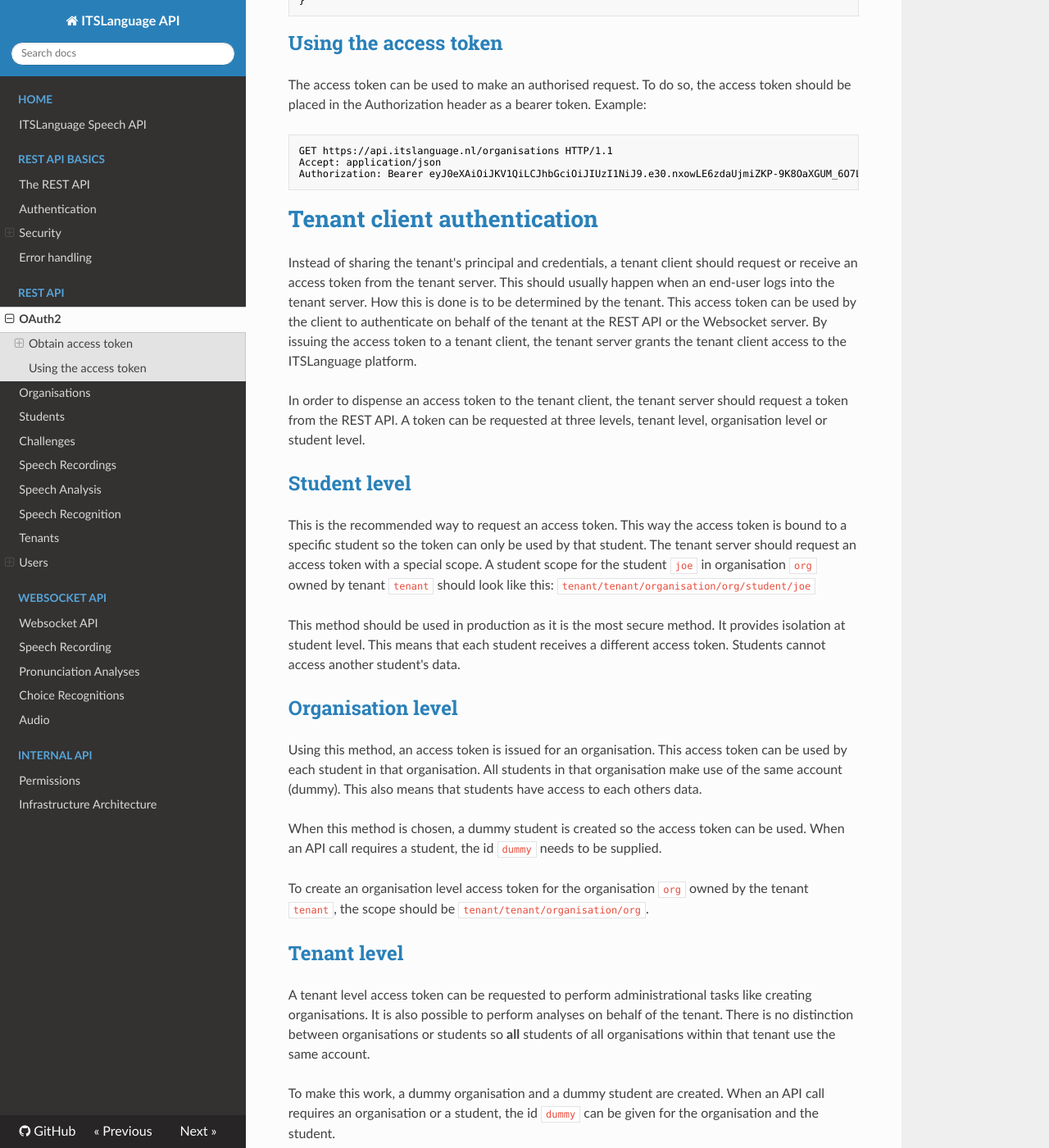
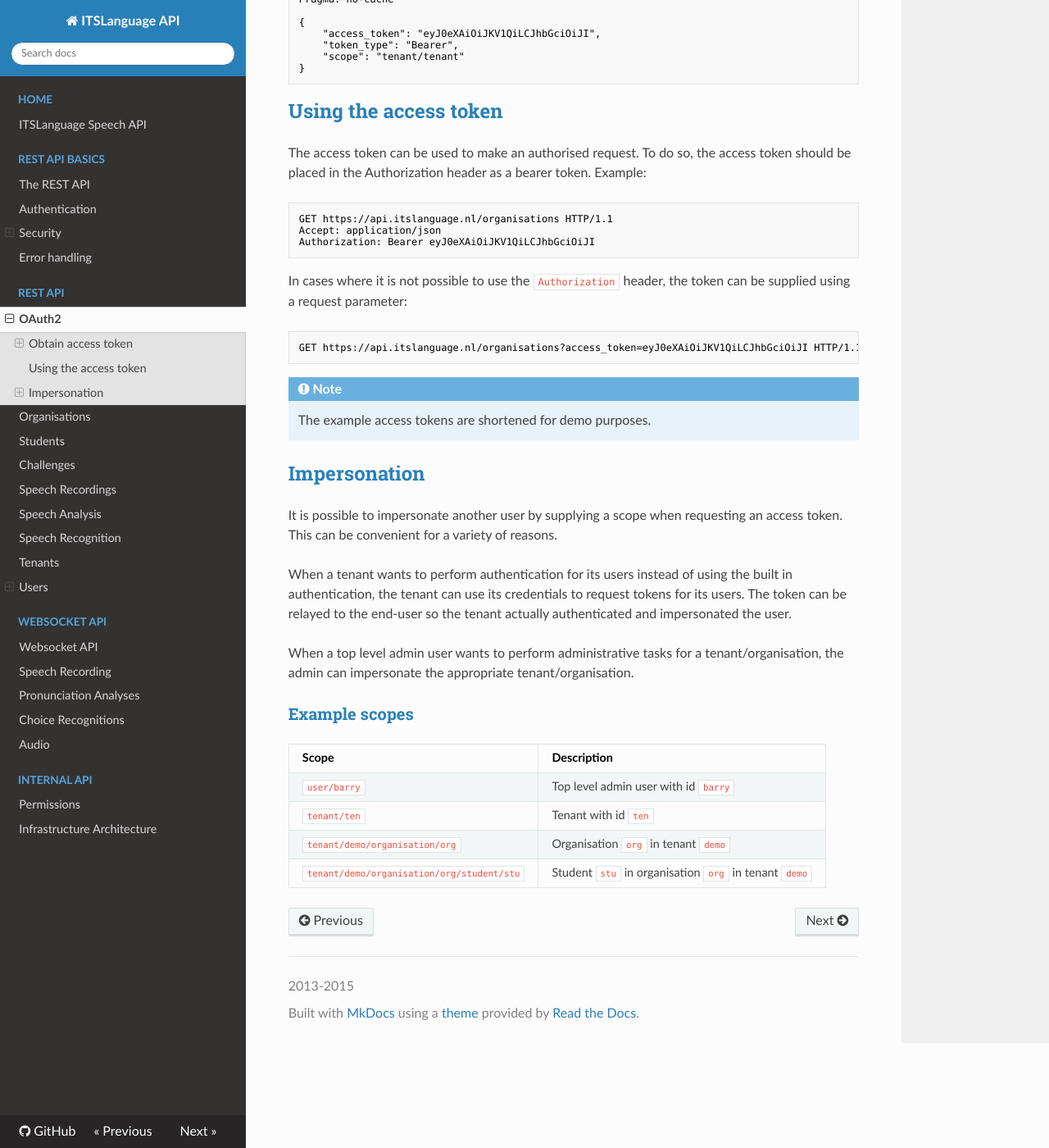
Before and after one commit to joggienl/itslanguage-docs, an MkDocs documentation site: the page built from docs/api/oauth2.md, in a window 1280 px wide and 1400 px high, scrolled down 1056 px. Shown: the whole window at 82% size. Built offline with MkDocs 1.6.1, drawn with Linux system fonts in a browser that asks for light colours; nearby versions of some CDN libraries; old or Windows-style settings are respelled for this version of MkDocs; some of the changed text lies outside the part shown.

Commit message:
docs(oauth2): re-write and update
Update the oauth docs to the new situation which is almost a complete
re-write. Impersonation is documented and some things are clarified.

````diff
--- a/docs/api/oauth2.md
+++ b/docs/api/oauth2.md
@@ -1,16 +1,10 @@
-# Tenant server authentication
+# OAuth2
 
-OAuth2 is implemented so a tenant may authenticate and request an access
-token. Access tokens may be distributed to end-users to grant them access. By
-using access tokens, access may be restricted by using scopes.
-
-Each tenant will receive a set of secrets called principal and credentials.
-The principal is a unique identifier (like a username) and the credentials are
-a secret, only the tenant should know (a password). A tenant can authenticate
-and receive an access token using these secrets.
+Access tokens may be requested by users to grant them access.
 
 An access token can be used to make an authorised request. To do so, the
-access token should be passed as an authorization request header.
+access token should be passed as an [authorization request
+header](#using-the-access-token).
 
 ## Obtain access token
 
@@ -32,9 +26,17 @@
 grant_type=password&username=tenant&password=secret&scope=tenant%2Ftenant
 ```
 
-Note the `Content-Type` of the POST.
+!!! note
+    The scope is optional and it is best omitted when not
+    [impersonating](#impersonation).
+
+!!! note
+    The `Content-Type` of the request is different from the response.
 
 ### Response
+
+When the supplied credentials are valid, an access token is returned as a JSON
+response:
 
 ```http
 HTTP/1.1 200 OK
@@ -43,7 +45,7 @@
 Pragma: no-cache
 
 {
-    "access_token": "eyJ0eXAiOiJKV1QiLCJhbGciOiJIUzI1NiJ9.e30.nxowLE6zdaUjmiZKP-9K8OaXGUM_6O7LuHgUZgyAY9c",
+    "access_token": "eyJ0eXAiOiJKV1QiLCJhbGciOiJI",
     "token_type": "Bearer",
     "scope": "tenant/tenant"
 }
@@ -58,62 +60,38 @@
 ```http
 GET https://api.itslanguage.nl/organisations HTTP/1.1
 Accept: application/json
-Authorization: Bearer eyJ0eXAiOiJKV1QiLCJhbGciOiJIUzI1NiJ9.e30.nxowLE6zdaUjmiZKP-9K8OaXGUM_6O7LuHgUZgyAY9c
+Authorization: Bearer eyJ0eXAiOiJKV1QiLCJhbGciOiJI
 ```
 
+In cases where it is not possible to use the `Authorization` header, the token
+can be supplied using a request parameter:
 
-# Tenant client authentication
+```http
+GET https://api.itslanguage.nl/organisations?access_token=eyJ0eXAiOiJKV1QiLCJhbGciOiJI HTTP/1.1
+```
 
-Instead of sharing the tenant's principal and credentials, a tenant client
-should request or receive an access token from the tenant server. This should
-usually happen when an end-user logs into the tenant server. How this is done
-is to be determined by the tenant. This access token can be used by the client
-to authenticate on behalf of the tenant at the REST API or the Websocket
-server. By issuing the access token to a tenant client, the tenant server
-grants the tenant client access to the ITSLanguage platform.
+!!! note
+    The example access tokens are shortened for demo purposes.
 
-In order to dispense an access token to the tenant client, the tenant server
-should request a token from the REST API. A token can be requested at three
-levels, tenant level, organisation level or student level.
+## Impersonation
 
-## Student level
+It is possible to impersonate another user by supplying a scope when
+requesting an access token. This can be convenient for a variety of reasons.
 
-This is the recommended way to request an access token. This way the access
-token is bound to a specific student so the token can only be used by that
-student. The tenant server should request an access token with a special
-scope. A student scope for the student `joe` in organisation `org` owned by
-tenant `tenant` should look like this:
-`tenant/tenant/organisation/org/student/joe`
+When a tenant wants to perform authentication for its users instead of using
+the built in authentication, the tenant can use its credentials to request
+tokens for its users. The token can be relayed to the end-user so the tenant
+actually authenticated and impersonated the user.
 
-This method should be used in production as it is the most secure method. It
-provides isolation at student level. This means that each student receives a
-different access token. Students cannot access another student's data.
+When a top level admin user wants to perform administrative tasks for a
+tenant/organisation, the admin can impersonate the appropriate
+tenant/organisation.
 
-## Organisation level
+### Example scopes
 
-Using this method, an access token is issued for an organisation. This access
-token can be used by each student in that organisation. All students in that
-organisation make use of the same account (dummy). This also means that
-students have access to each others data.
-
-When this method is chosen, a dummy student is created so the access token can
-be used. When an API call requires a student, the id `dummy` needs to be
-supplied.
-
-To create an organisation level access token for the organisation `org` owned
-by the tenant `tenant`, the scope should be `tenant/tenant/organisation/org`.
-
-## Tenant level
-
-A tenant level access token can be requested to perform administrational tasks
-like creating organisations. It is also possible to perform analyses on
-behalf of the tenant. There is no distinction between organisations or students
-so **all** students of all organisations within that tenant use the same
-account.
-
-To make this work, a dummy organisation and a dummy student are created. When
-an API call requires an organisation or a student, the id `dummy` can be given
-for the organisation and the student.
-
-To create a tenant level access token for the tenant `tenant` the scope should
-be `tenant/tenant`.
+Scope                                      | Description
+-------------------------------------------|------------
+`user/barry`                               | Top level admin user with id `barry`
+`tenant/ten`                               | Tenant with id `ten`
+`tenant/demo/organisation/org`             | Organisation `org` in tenant `demo`
+`tenant/demo/organisation/org/student/stu` | Student `stu` in organisation `org` in tenant `demo`
--- a/mkdocs.yml
+++ b/mkdocs.yml
@@ -40,3 +40,4 @@
 markdown_extensions:
     - toc:
         anchorlink: True
+    - admonition:
````
Also changed, not shown: other parts of docs/api/oauth2.md (+3 -3 lines).
